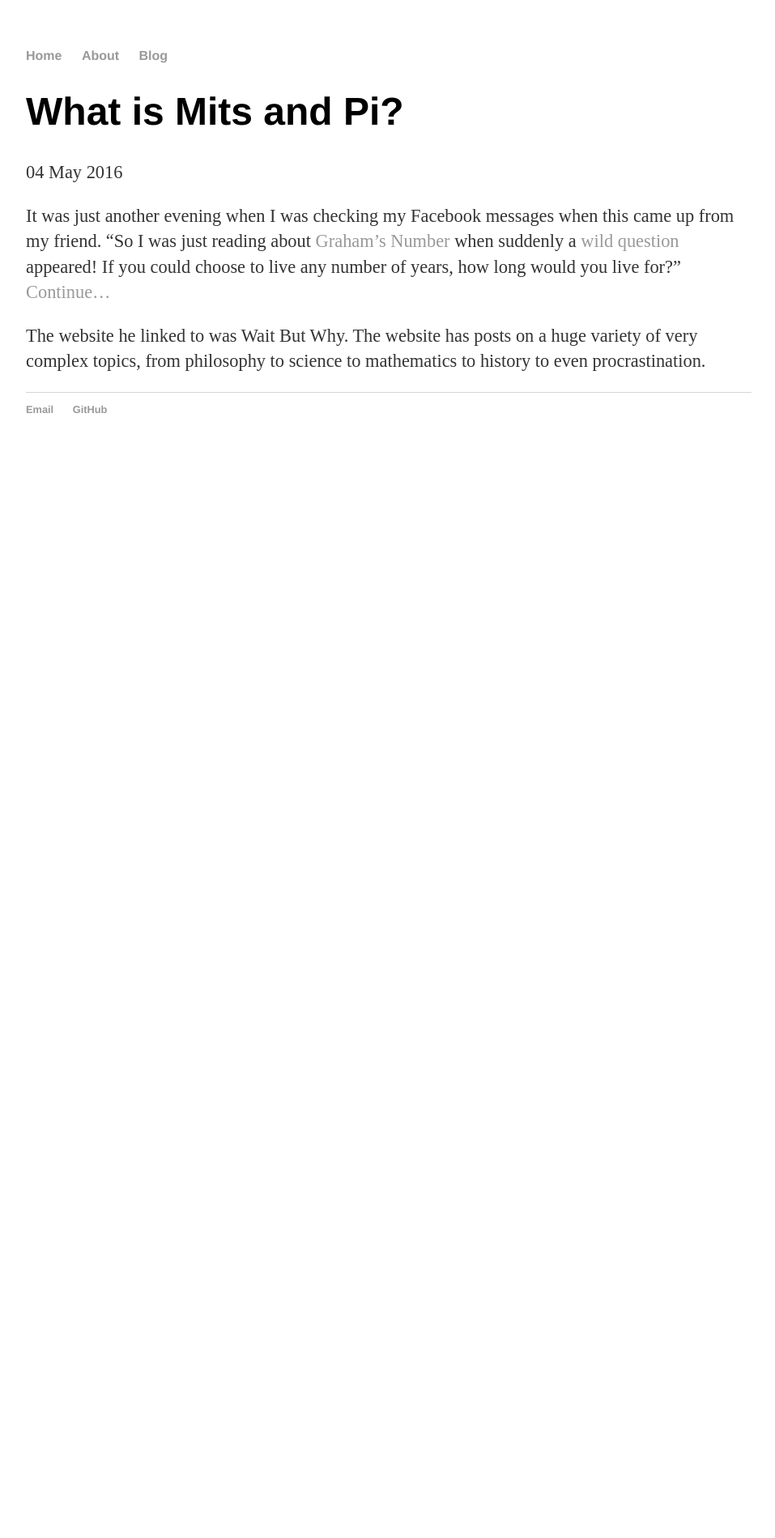
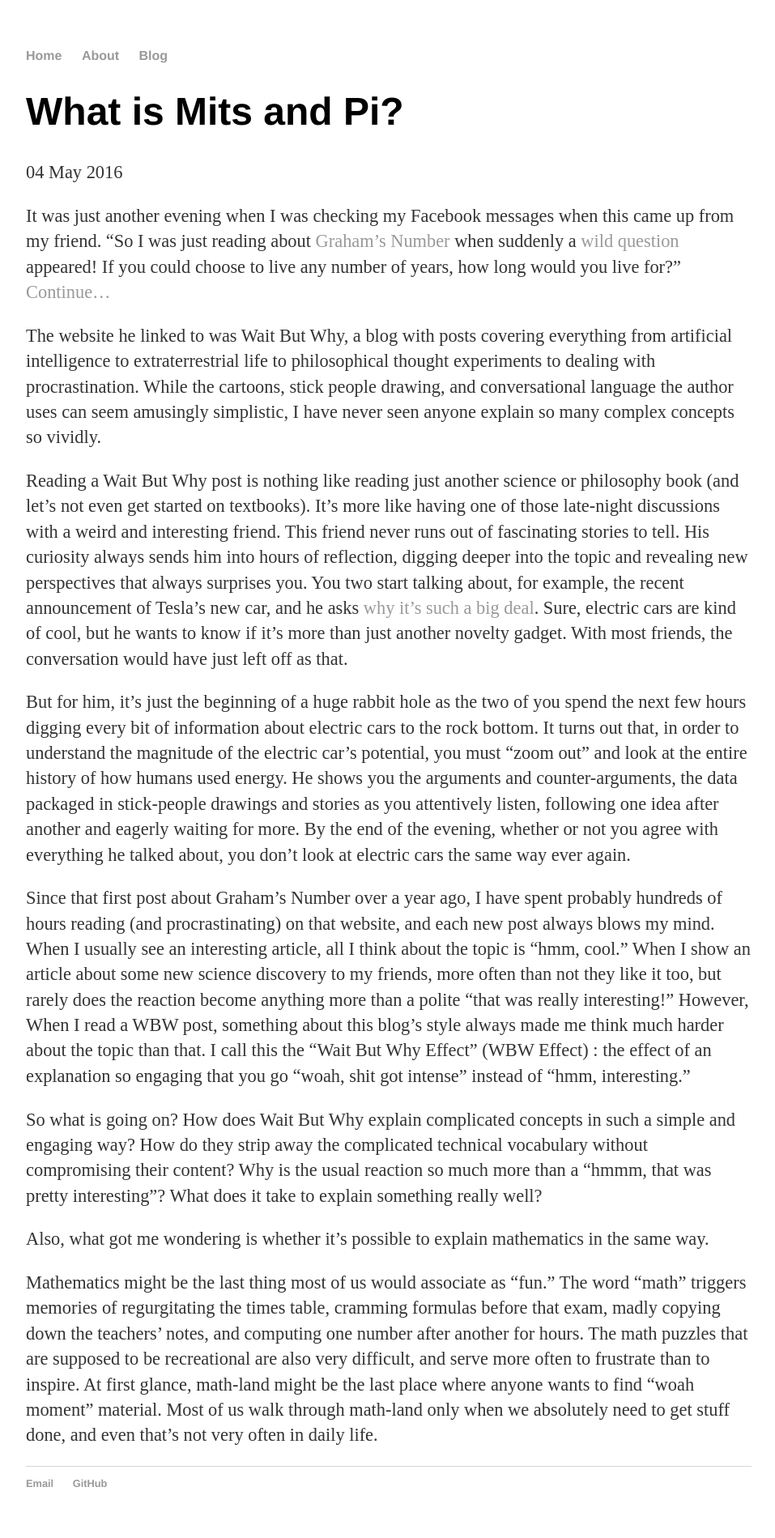
Before and after one commit to maxiulee/maxiulee.github.io, a Jekyll site: the page built from _posts/2016-05-04-what-is-mits-and-pi?.md, in a window 1280 px wide. Shown: the whole page at 81% size, without its empty margins (160-1117 px from the left). Built offline with Jekyll 4.4.1, drawn with Linux system fonts in a browser that asks for light colours; before the commit the page ends 900 px from its top, so only the background shows below that.

Commit message:
Update 2016-05-04-what-is-mits-and-pi?.md

```diff
--- a/_posts/2016-05-04-what-is-mits-and-pi?.md
+++ b/_posts/2016-05-04-what-is-mits-and-pi?.md
@@ -6,4 +6,16 @@ date: 2016-05-04
 It was just another evening when I was checking my Facebook messages when this came up from my friend.
 "So I was just reading about [Graham's Number](http://waitbutwhy.com/2014/11/1000000-grahams-number.html) when suddenly a [wild question](http://waitbutwhy.com/table/how-long-would-you-live-if-you-could-choose-any-number-of-years) appeared! If you could choose to live any number of years, how long would you live for?" [Continue...](http://mitsandpi.com/blog/2016/05/04/what-is-mits-and-pi)
 
-The website he linked to was Wait But Why. The website has posts on a huge variety of very complex topics, from philosophy to science to mathematics to history to even procrastination.
+The website he linked to was Wait But Why, a blog with posts covering everything from artificial intelligence to extraterrestrial life to philosophical thought experiments to dealing with procrastination. While the cartoons, stick people drawing, and conversational language the author uses can seem amusingly simplistic, I have never seen anyone explain so many complex concepts so vividly.
+
+Reading a Wait But Why post is nothing like reading just another science or philosophy book (and let's not even get started on textbooks). It's more like having one of those late-night discussions with a weird and interesting friend. This friend never runs out of fascinating stories to tell. His curiosity always sends him into hours of reflection, digging deeper into the topic and revealing new perspectives that always surprises you. You two start talking about, for example, the recent announcement of Tesla's new car, and he asks [why it's such a big deal](http://waitbutwhy.com/2015/06/how-tesla-will-change-your-life.html). Sure, electric cars are kind of cool, but he wants to know if it's more than just another novelty gadget. With most friends, the conversation would have just left off as that.
+
+But for him, it's just the beginning of a huge rabbit hole as the two of you spend the next few hours digging every bit of information about electric cars to the rock bottom. It turns out that, in order to understand the magnitude of the electric car's potential, you must "zoom out" and look at the entire history of how humans used energy. He shows you the arguments and counter-arguments, the data packaged in stick-people drawings and stories as you attentively listen, following one idea after another and eagerly waiting for more. By the end of the evening, whether or not you agree with everything he talked about, you don't look at electric cars the same way ever again.
+
+Since that first post about Graham's Number over a year ago, I have spent probably hundreds of hours reading (and procrastinating) on that website, and each new post always blows my mind. When I usually see an interesting article, all I think about the topic is "hmm, cool."  When I show an article about some new science discovery to my friends, more often than not they like it too, but rarely does the reaction become anything more than a polite "that was really interesting!" However, When I read a WBW post, something about this blog's style always made me think much harder about the topic than that. I call this the "Wait But Why Effect" (WBW Effect) : the effect of an explanation so engaging that you go "woah, shit got intense" instead of "hmm, interesting."
+
+So what is going on? How does Wait But Why explain complicated concepts in such a simple and engaging way? How do they strip away the complicated technical vocabulary without compromising their content? Why is the usual reaction so much more than a "hmmm, that was pretty interesting"? What does it take to explain something really well?
+
+Also, what got me wondering is whether it's possible to explain mathematics in the same way.
+
+Mathematics might be the last thing most of us would associate as "fun." The word "math" triggers memories of regurgitating the times table, cramming formulas before that exam, madly copying down the teachers' notes, and computing one number after another for hours. The math puzzles that are supposed to be recreational are also very difficult, and serve more often to frustrate than to inspire. At first glance, math-land might be the last place where anyone wants to find "woah moment" material. Most of us walk through math-land only when we absolutely need to get stuff done, and even that's not very often in daily life.
```
